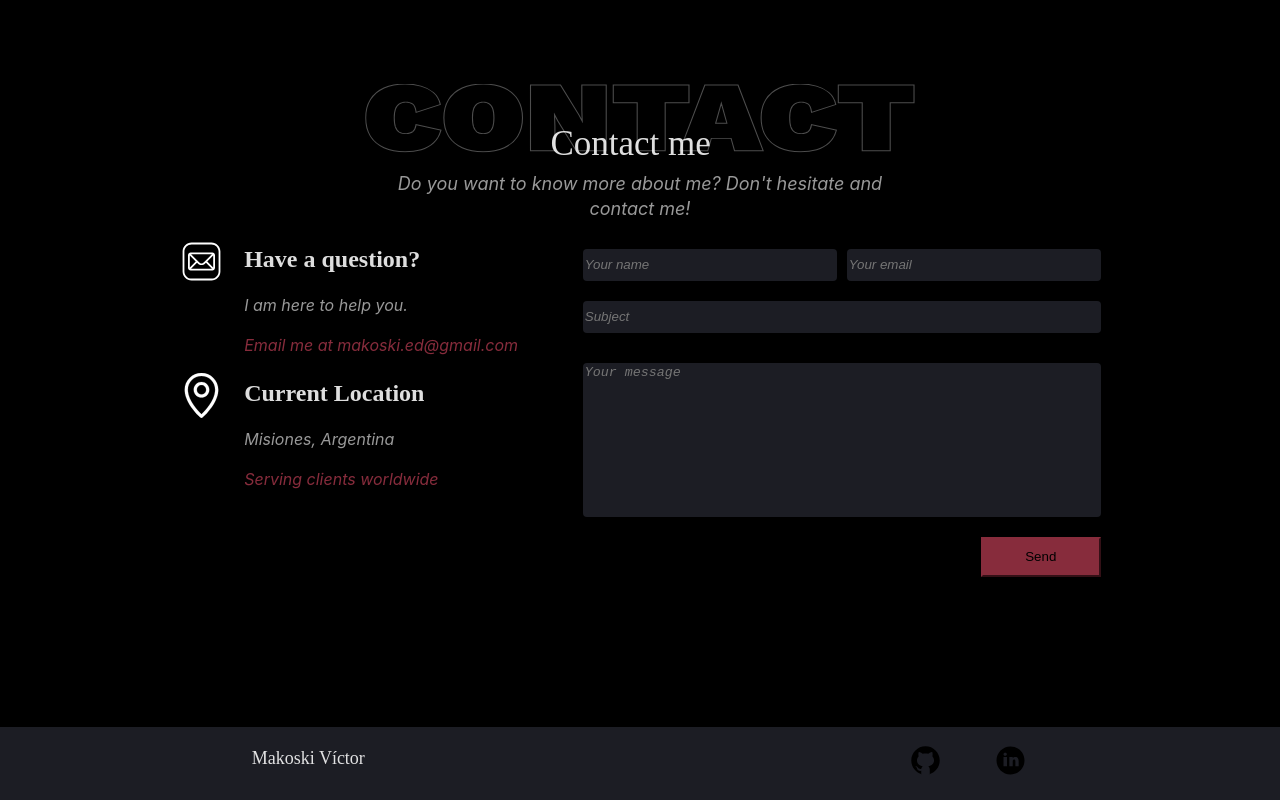
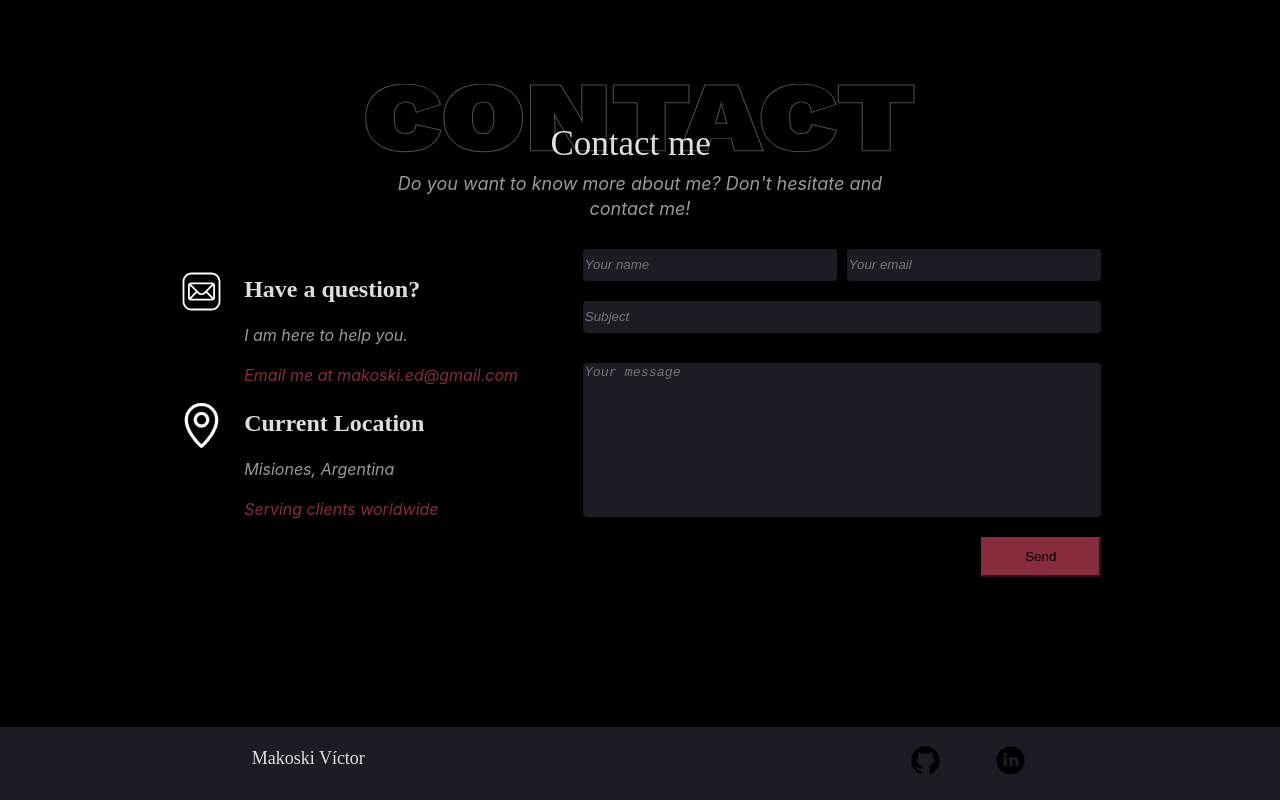
Before and after one commit to MakoskiVictor/Portfolio-Makoski.Dev, a React (Vite) app: page / in a window 1280 px wide. Shown: the part 2403-3203 px from the top of the page. Built offline with nearby package versions, Linux system fonts and the light colour scheme; a web font is replaced by a local one.

Commit message:
section margin top added

```diff
--- a/src/styles/Location.module.css
+++ b/src/styles/Location.module.css
@@ -1,6 +1,7 @@
 .section {
     width: 40%;
     margin-left: 10%;
+    margin-top: 30px;
 }
 
 .container {
@@ -41,5 +42,6 @@
 @media (max-width: 720px) {
     .section {
         width: 90%;
+        margin-top: 10px;
     }
 }
```
